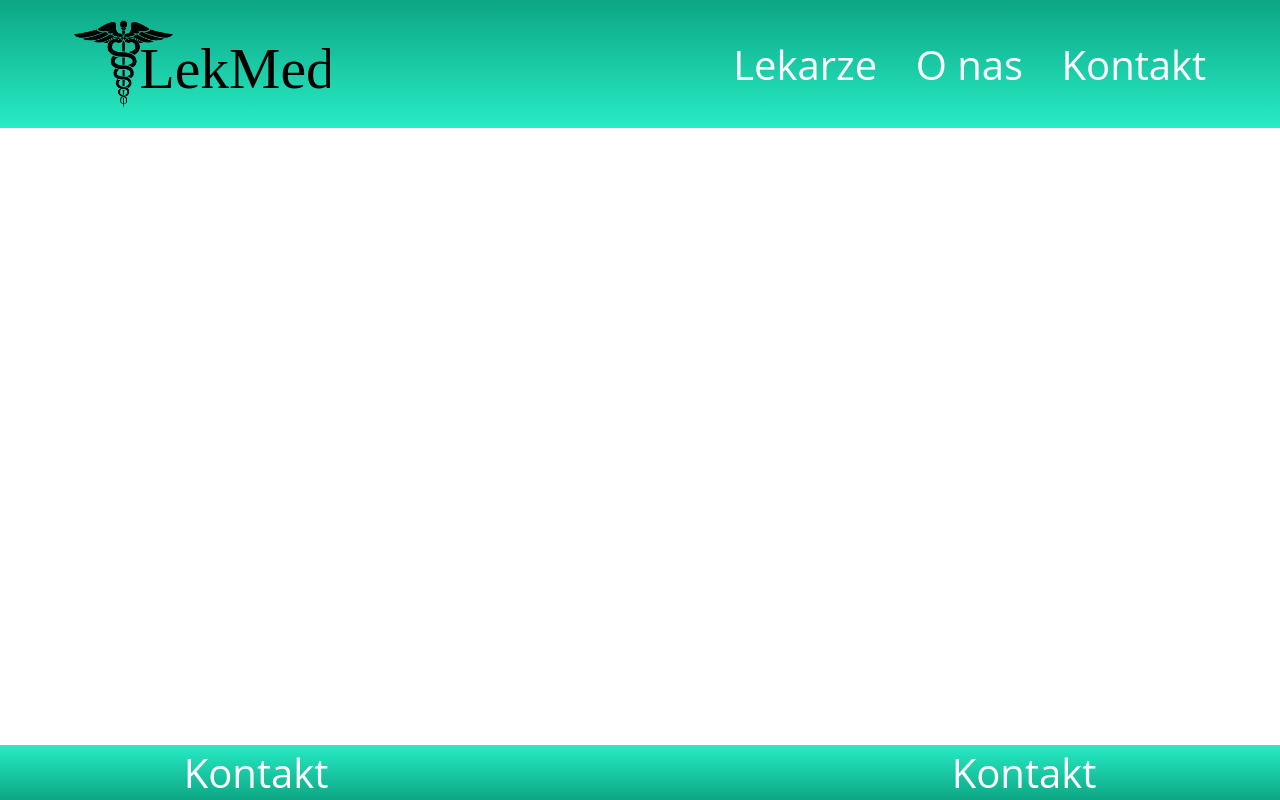
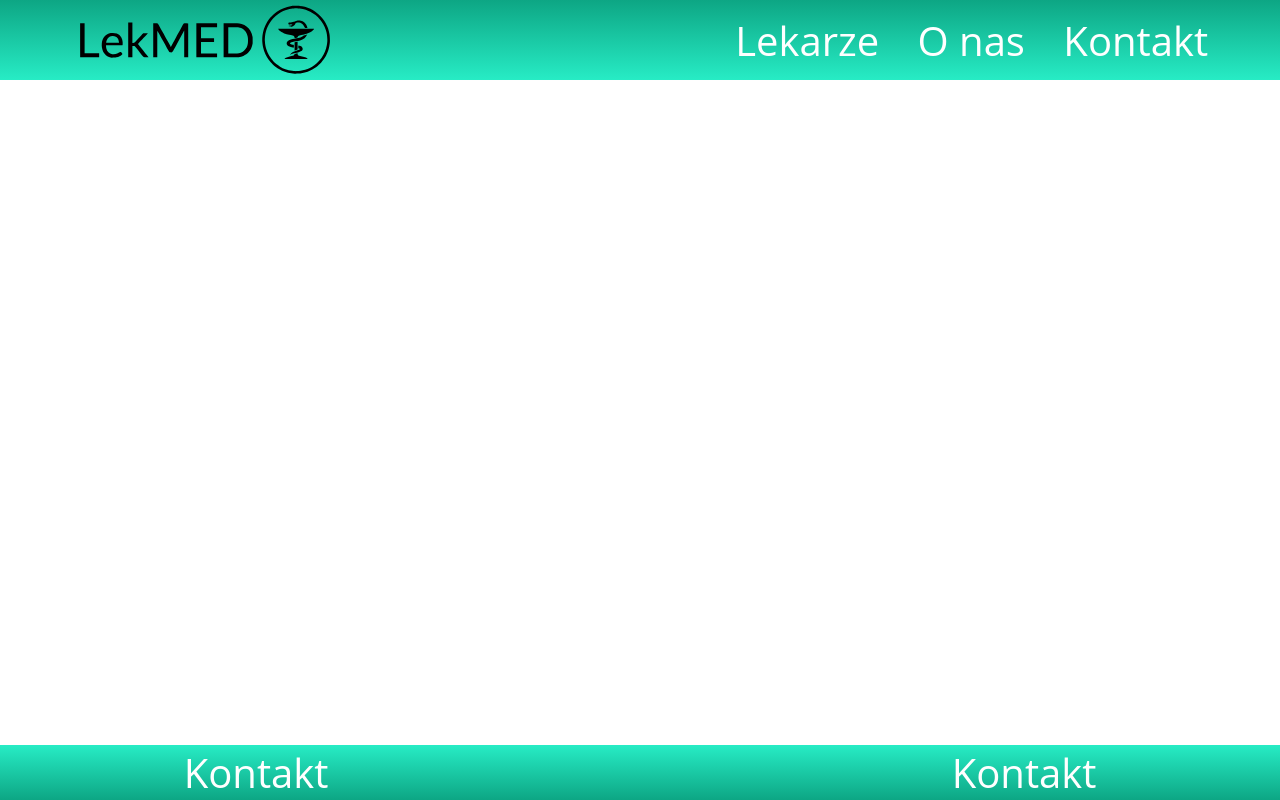
Before and after one commit to MikosJ/LEKmed, a React (Vite) app: page / in a window 1280 px wide. Built offline with nearby package versions, Linux system fonts and the light colour scheme.

Commit message:
logo fix

```diff
--- a/src/app/components/Header.tsx
+++ b/src/app/components/Header.tsx
@@ -6,7 +6,7 @@ import {Logo} from "./styled/Bar/Logo.ts";
 export const Header = () => {
     return (
         <Bar $header={true}>
-            <Logo src={"../svg/logo.svg"}></Logo>
+            <Logo src={"../svg/logo2.svg"}></Logo>
             <BarSection>
                 <Title>Lekarze</Title>
                 <Title>O nas</Title>
--- a/src/app/components/styled/Bar/Logo.ts
+++ b/src/app/components/styled/Bar/Logo.ts
@@ -1,6 +1,6 @@
 import styled from "styled-components";
 
 export const Logo = styled.img`
-    height: 8rem;
+    height: 5rem;
     min-width: 15rem;
 `
```
Also changed, not shown: svg/logo2.svg (added).
